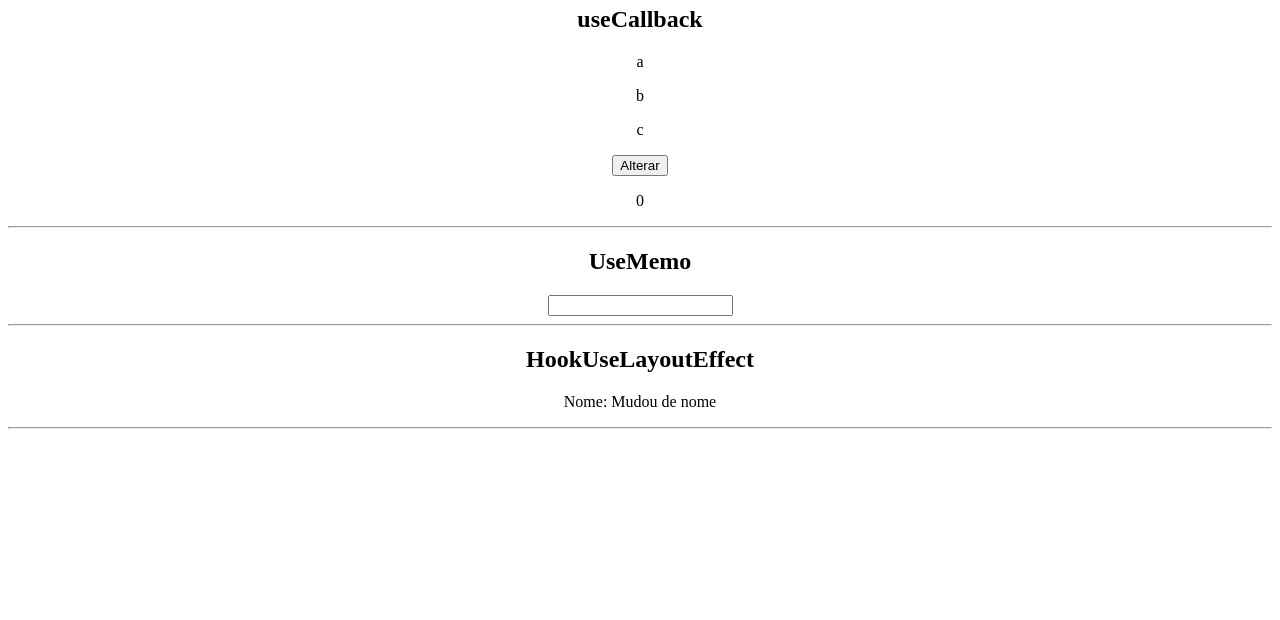
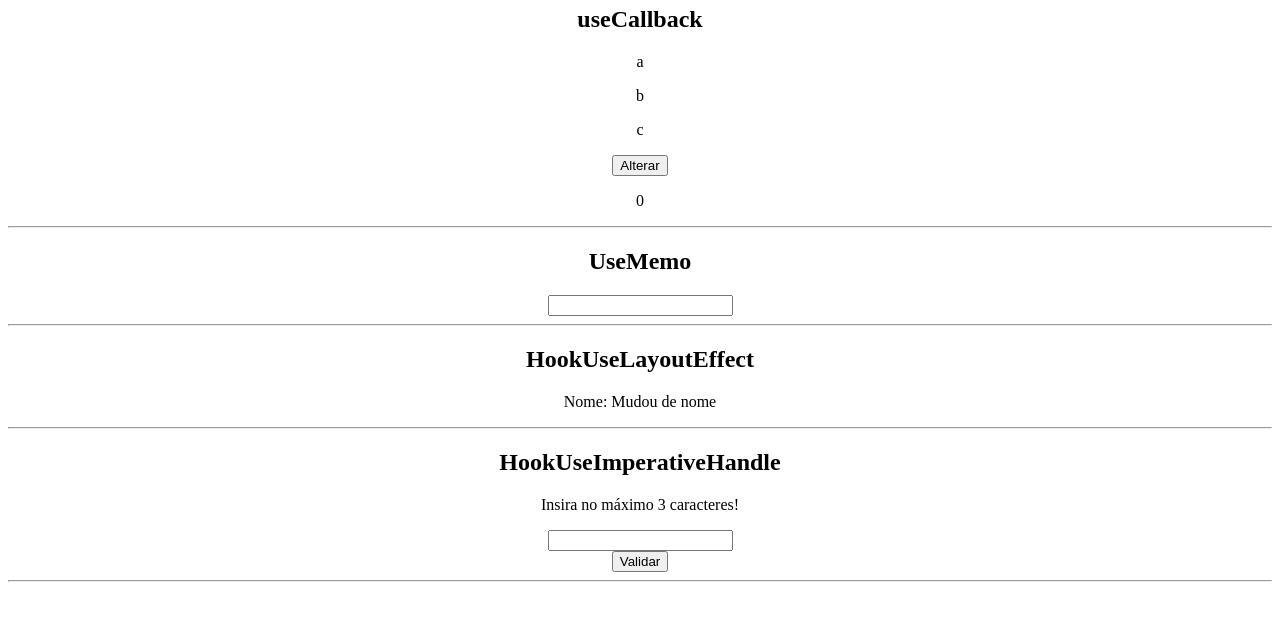
Before and after one commit to clacerda/React_Aulas_ProfMateusBattisti, a React (Create React App) app in the folder HOOKS_REACT/useState/reacthooks/: page / in a window 1280 px wide. Shown: the part 1249-1869 px from the top of the page. Built offline with nearby package versions, Linux system fonts and the light colour scheme.

Commit message:
Aula 7 - useImperativeHandle

```diff
--- /dev/null
+++ b/HOOKS_REACT/useState/reacthooks/src/components/HookUseImperativeHandle.js
@@ -0,0 +1,18 @@
+import {useRef} from 'react'
+import SomeComponent from '../components/SomeComponent'
+
+const HookUseImperativeHandle = () => {
+
+    const componenteRef = useRef();
+
+  return (
+    <div>
+        <h2>HookUseImperativeHandle</h2>
+        <SomeComponent ref={componenteRef} />
+        <button onClick={() => componenteRef.current.validate()}>Validar</button>
+        <hr />
+    </div>
+  )
+}
+
+export default HookUseImperativeHandle
--- /dev/null
+++ b/HOOKS_REACT/useState/reacthooks/src/components/SomeComponent.js
@@ -0,0 +1,26 @@
+import {forwardRef, useRef, useImperativeHandle}  from 'react'
+
+const SomeComponent = forwardRef((props, ref) => {
+
+const localInputRef = useRef();
+
+useImperativeHandle(ref, () => {
+    return {
+        validate: () => {
+            if(localInputRef.current.value.length > 3) {
+                localInputRef.current.value = ""
+            }
+        }
+    }
+})
+
+return (
+    <div>
+        <p>Insira no máximo 3 caracteres!</p>
+        <input type="text" name="" id=""  ref={localInputRef}/>
+    </div>
+)
+
+})
+
+export default SomeComponent
--- a/HOOKS_REACT/useState/reacthooks/src/pages/Home.js
+++ b/HOOKS_REACT/useState/reacthooks/src/pages/Home.js
@@ -10,6 +10,7 @@ import HookUseRef from '../components/HookUseRef'
 import HookUseCallback from '../components/HookUseCallback'
 import HookUseMemo from '../components/HookUseMemo'
 import HookUseLayoutEffect from '../components/HookUseLayoutEffect'
+import HookUseImperativeHandle from '../components/HookUseImperativeHandle'
 
 
 
@@ -31,6 +32,7 @@ const Home = () => {
         <HookUseCallback />
         <HookUseMemo />
         <HookUseLayoutEffect />
+        <HookUseImperativeHandle />
     </div>
   )
 }
```
